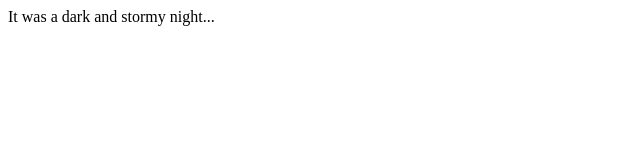
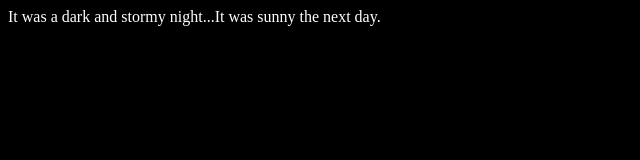
Before and after one commit to jjenniemahautmr/fireside-story, a plain HTML site: page index.html in a window 1280 px wide. Shown: the whole page, without its empty margins (0-640 px from the left). Drawn offline with Linux system fonts and the light colour scheme.

Commit message:
Added style.css

```diff
--- a/index.html
+++ b/index.html
@@ -1,5 +1,8 @@
 <html>
+  <head>
+      <link rel="stylesheet" type="text/css" href="style.css">
+  </head>
   <body>
-    <p>It was a dark and stormy night...</p>
+    <p>It was a dark and stormy night...It was sunny the next day.</p>
   </body>
 </html>
--- /dev/null
+++ b/style.css
@@ -0,0 +1,4 @@
+body {
+  color: white;
+  background-color: black;
+}
```
